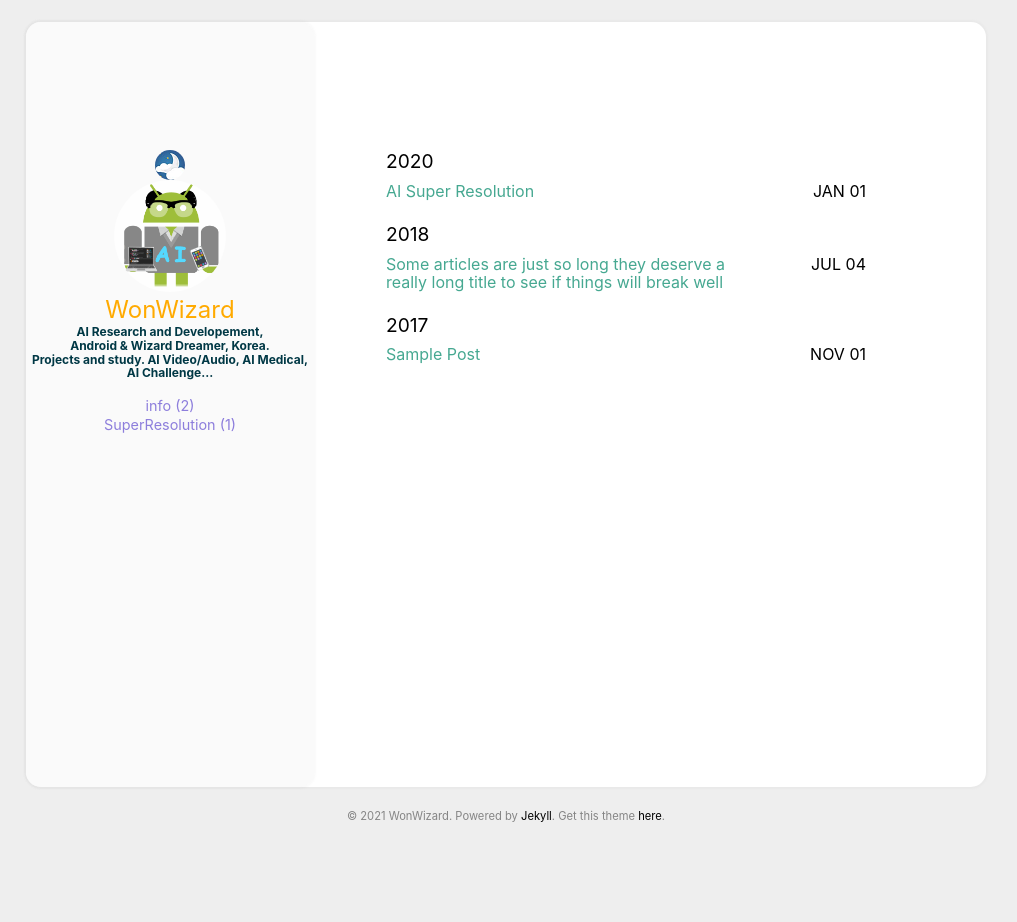
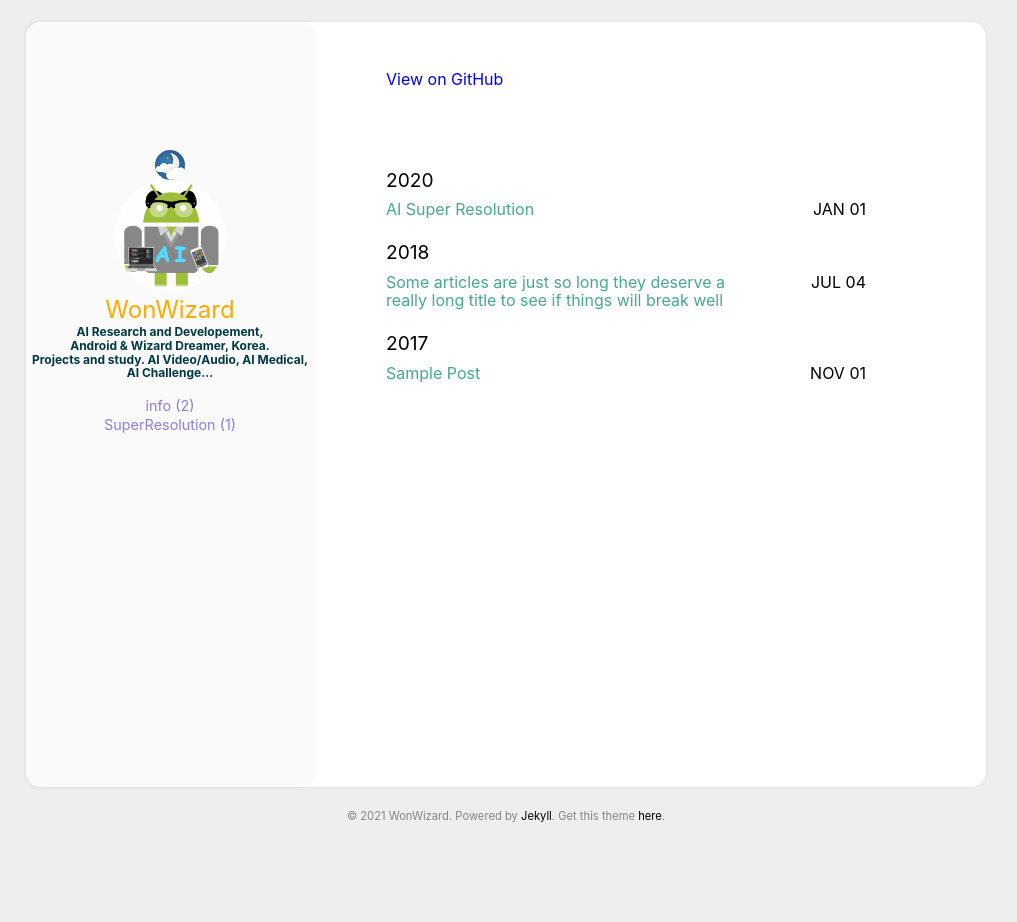
Before and after one commit to wonwizard/wonwizard.github.io, a Jekyll site: the page built from index.html, in a window 1280 px wide. Shown: the whole page, without its empty margins (134-1151 px from the left). Built offline with Jekyll 4.4.1, drawn with Linux system fonts in a browser that asks for light colours.

Commit message:
Update page.html

```diff
--- a/_layouts/page.html
+++ b/_layouts/page.html
@@ -12,6 +12,8 @@
 
     <main class="main">
 
+    <a href="https://github.com/wonwizard/" class="btn">View on GitHub</a>
+
     {{ content }}
 
     </main>
```
